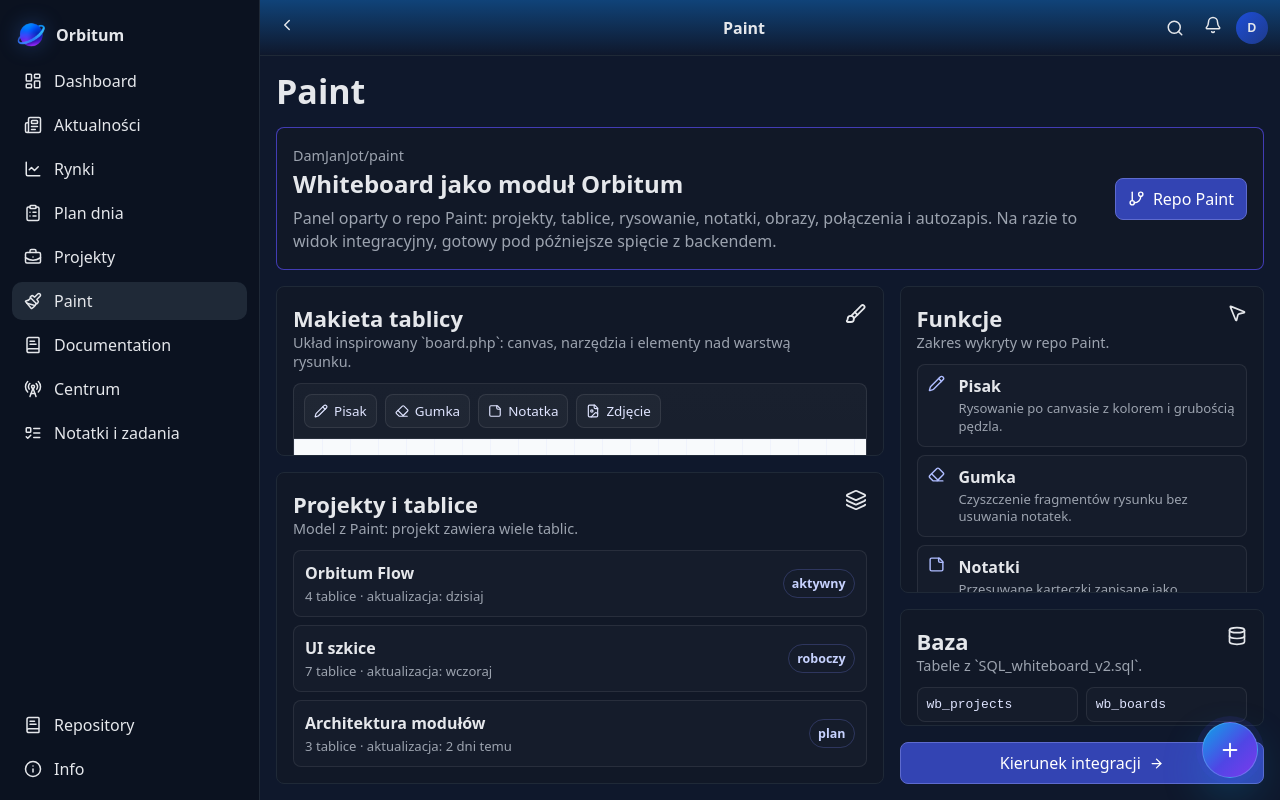
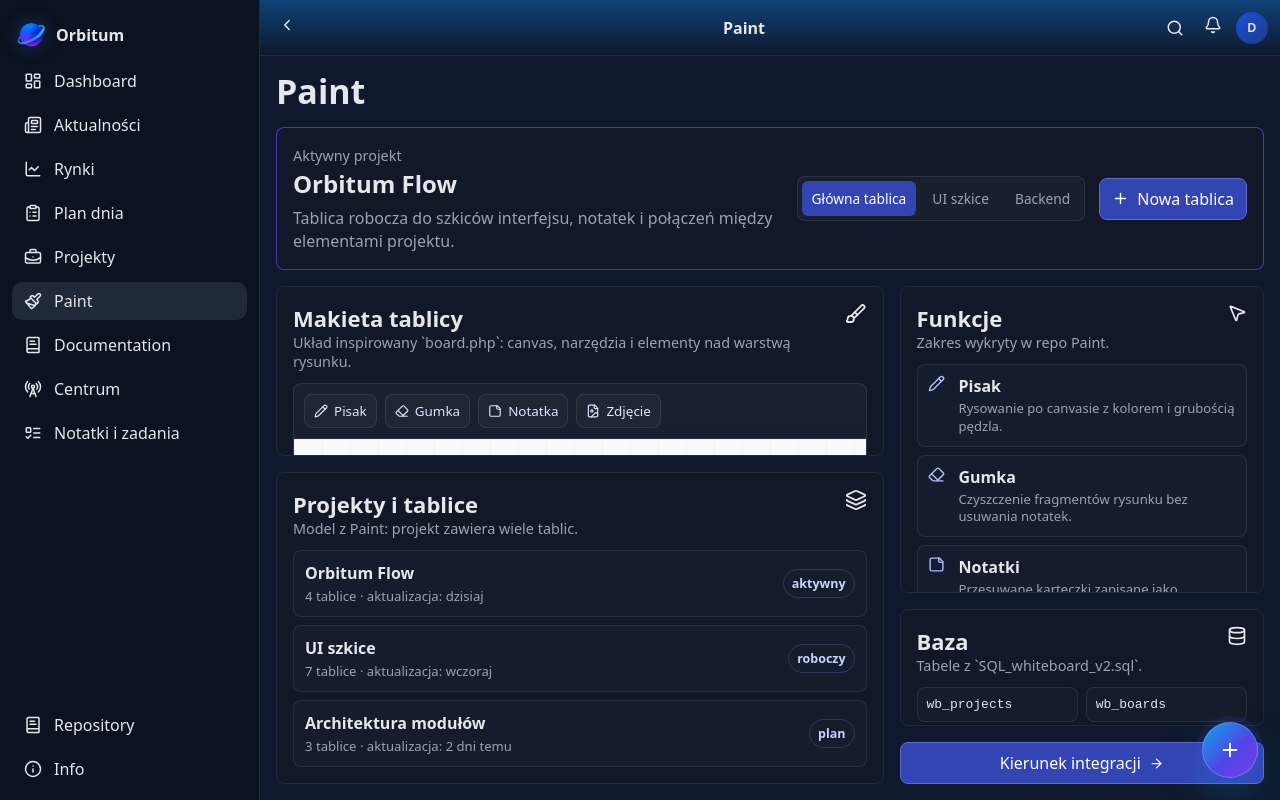
Before and after one commit to DamJanJot/dj-widgets, a React (Vite) app: page /paint in a window 1280 px wide. Built offline with nearby package versions, Linux system fonts and the light colour scheme.

Commit message:
focus Paint panel on project workspace

```diff
--- a/src/pages/PaintPanel.tsx
+++ b/src/pages/PaintPanel.tsx
@@ -5,11 +5,11 @@ import {
   Database,
   Eraser,
   FileImage,
-  GitBranch,
   ImagePlus,
   Layers3,
   Link2,
   MousePointer2,
+  Plus,
   Pencil,
   Save,
   StickyNote,
@@ -43,18 +43,23 @@ export default function PaintPanel() {
     <section className="page-shell paint-page">
       <h1 className="page-title">Paint</h1>
 
-      <div className="paint-hero card">
+      <div className="paint-workspace-head card">
         <div>
-          <span className="muted small">DamJanJot/paint</span>
-          <h2>Whiteboard jako moduł Orbitum</h2>
+          <span className="muted small">Aktywny projekt</span>
+          <h2>Orbitum Flow</h2>
           <p>
-            Panel oparty o repo Paint: projekty, tablice, rysowanie, notatki, obrazy, połączenia i autozapis. Na razie to widok integracyjny, gotowy pod późniejsze spięcie z backendem.
+            Tablica robocza do szkiców interfejsu, notatek i połączeń między elementami projektu.
           </p>
         </div>
-        <a className="button-like primary" href="https://github.com/DamJanJot/paint" target="_blank" rel="noreferrer">
-          <GitBranch size={17} />
-          Repo Paint
-        </a>
+        <div className="paint-board-tabs" aria-label="Tablice projektu">
+          <button className="active" type="button">Główna tablica</button>
+          <button type="button">UI szkice</button>
+          <button type="button">Backend</button>
+        </div>
+        <button className="button-like primary paint-new-board" type="button">
+          <Plus size={17} />
+          Nowa tablica
+        </button>
       </div>
 
       <div className="paint-layout">
--- a/src/styles.css
+++ b/src/styles.css
@@ -2241,25 +2241,55 @@ html.light .topbar.is-scrolled{
   overflow:hidden;
 }
 
-.paint-hero{
-  display:grid;
-  grid-template-columns:minmax(0,1fr) auto;
-  gap:18px;
+.paint-workspace-head{
+  display:grid;
+  grid-template-columns:minmax(0,1fr) auto auto;
+  gap:14px;
   align-items:center;
   border-color:rgba(93,80,255,.65);
 }
 
-.paint-hero h2{
+.paint-workspace-head h2{
   margin:4px 0 8px;
   font-size:24px;
   line-height:1.2;
 }
 
-.paint-hero p{
+.paint-workspace-head p{
   margin:0;
-  max-width:840px;
+  max-width:640px;
   color:var(--muted);
   line-height:1.45;
+}
+
+.paint-board-tabs{
+  display:flex;
+  gap:6px;
+  padding:4px;
+  border:1px solid rgba(255,255,255,.09);
+  border-radius:8px;
+  background:var(--panel-soft);
+}
+
+.paint-board-tabs button{
+  border:0;
+  border-radius:6px;
+  padding:8px 10px;
+  background:transparent;
+  color:var(--muted);
+  font:inherit;
+  font-size:.86rem;
+  white-space:nowrap;
+  cursor:pointer;
+}
+
+.paint-board-tabs button.active{
+  color:#fff;
+  background:var(--accent);
+}
+
+.paint-new-board{
+  white-space:nowrap;
 }
 
 .paint-layout{
@@ -2627,14 +2657,24 @@ html.light .quick-actions a{
 
   .projects-hero,
   .projects-layout,
-  .paint-hero,
+  .paint-workspace-head,
   .paint-layout{
     grid-template-columns:1fr;
   }
 
   .projects-hero-metrics,
-  .project-card-grid{
+  .project-card-grid,
+  .paint-board-tabs,
+  .paint-schema-list{
     grid-template-columns:1fr;
+  }
+
+  .paint-board-tabs{
+    display:grid;
+  }
+
+  .paint-new-board{
+    width:100%;
   }
 }
 
```
